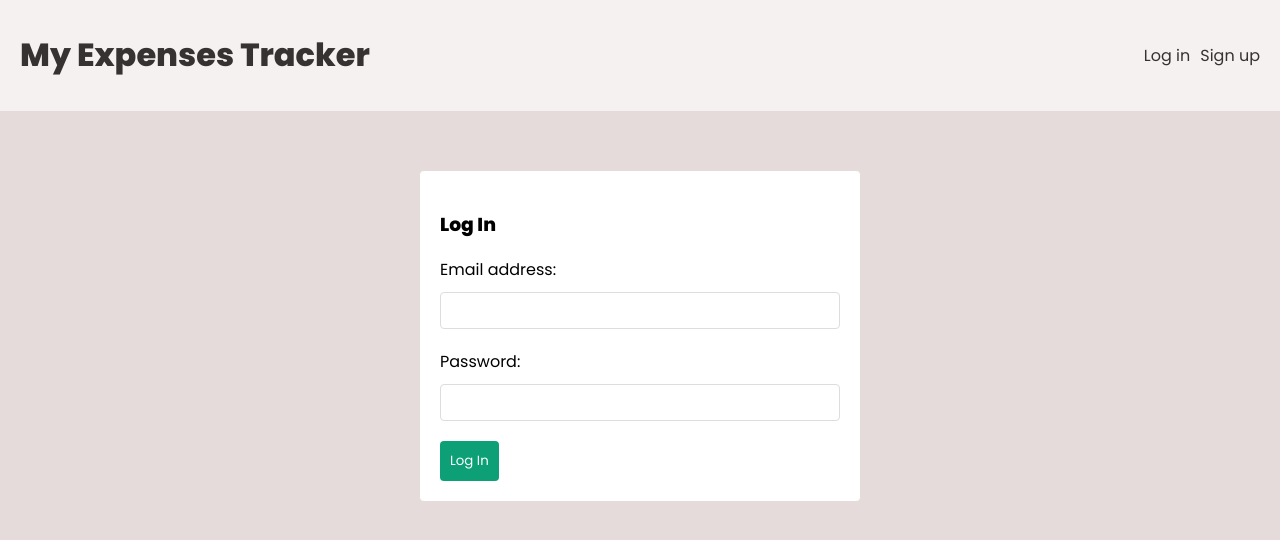
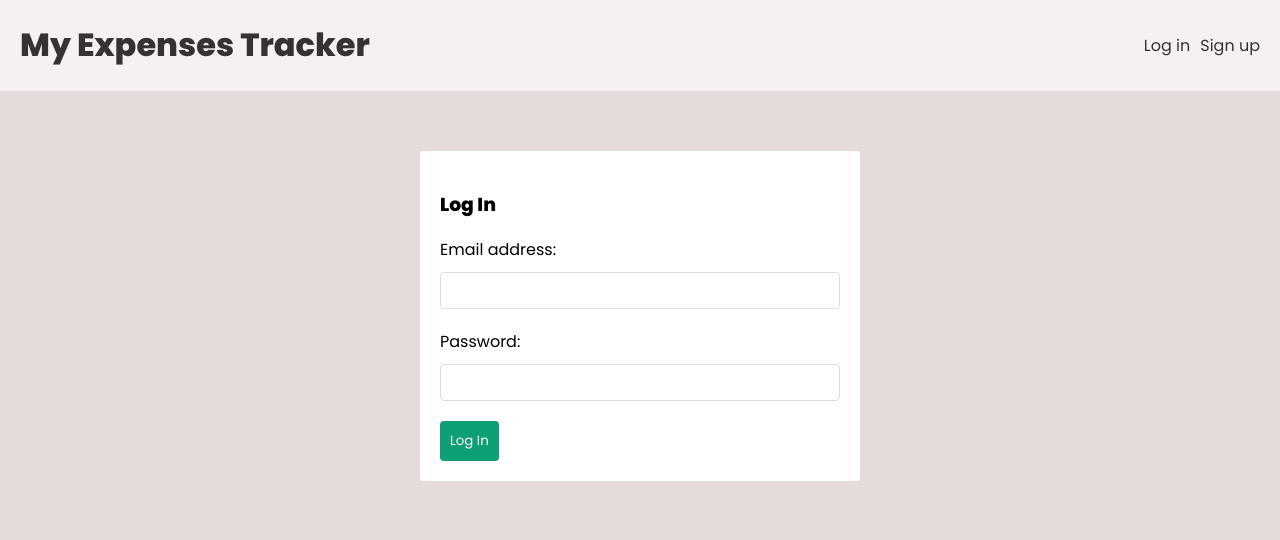
Before and after one commit to DiegoVargasM/frontend_product_lister, a React (Create React App) app: page /login in a window 1280 px wide. Shown: the top 540 px of the page. Built offline with nearby package versions, Linux system fonts and the light colour scheme.

Commit message:
Fix navbar padding

```diff
--- a/src/index.css
+++ b/src/index.css
@@ -20,7 +20,7 @@ header {
 header .container {
   max-width: 1400px;
   margin: 0 auto;
-  padding: 10px 20px;
+  padding: 0px 20px;
   display: flex;
   align-items: center;
   justify-content: space-between;
@@ -36,6 +36,7 @@ header a {
   padding: 20px;
   margin: 0 auto;
 }
+
 
 /* homepage */
 .home {
```
